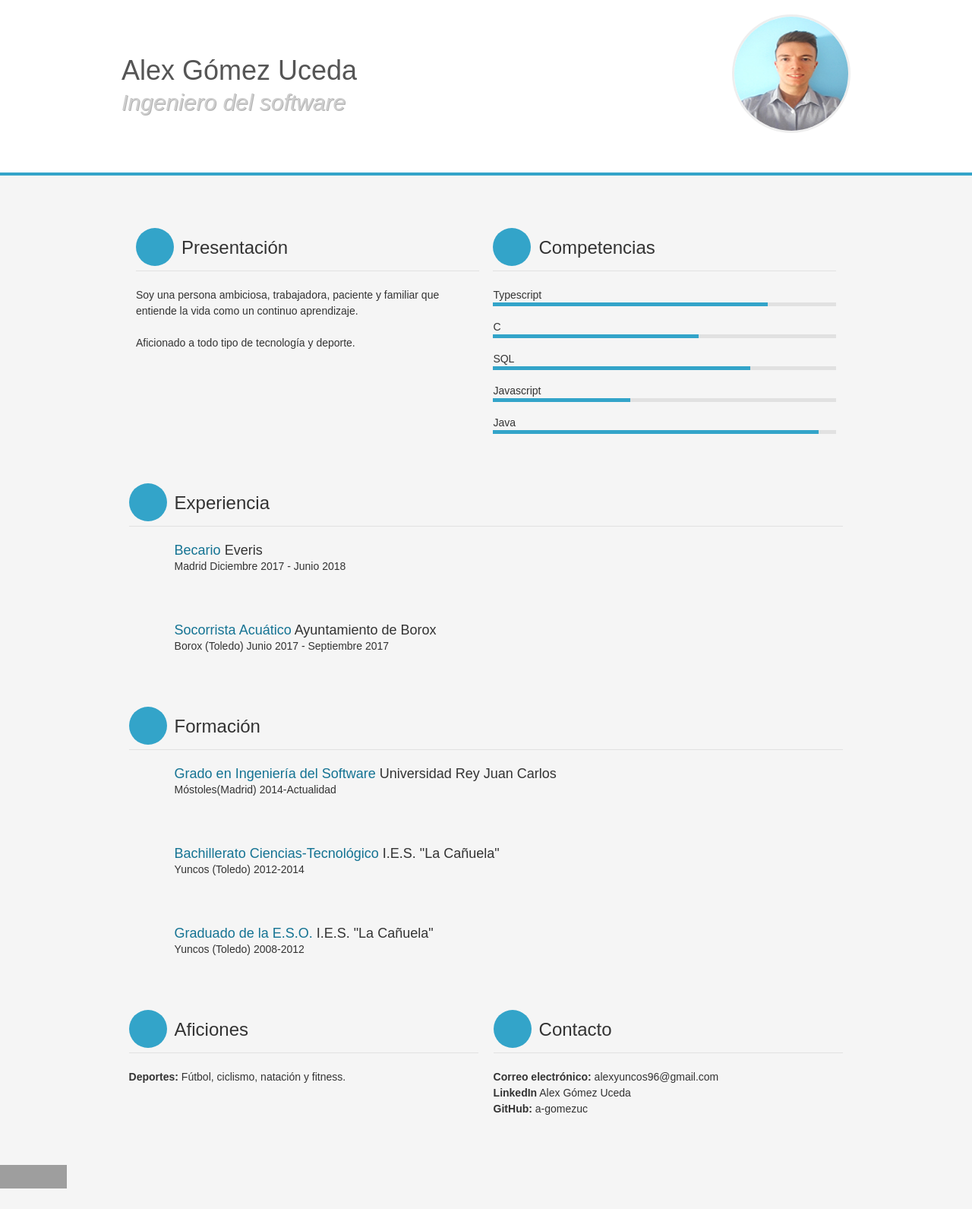
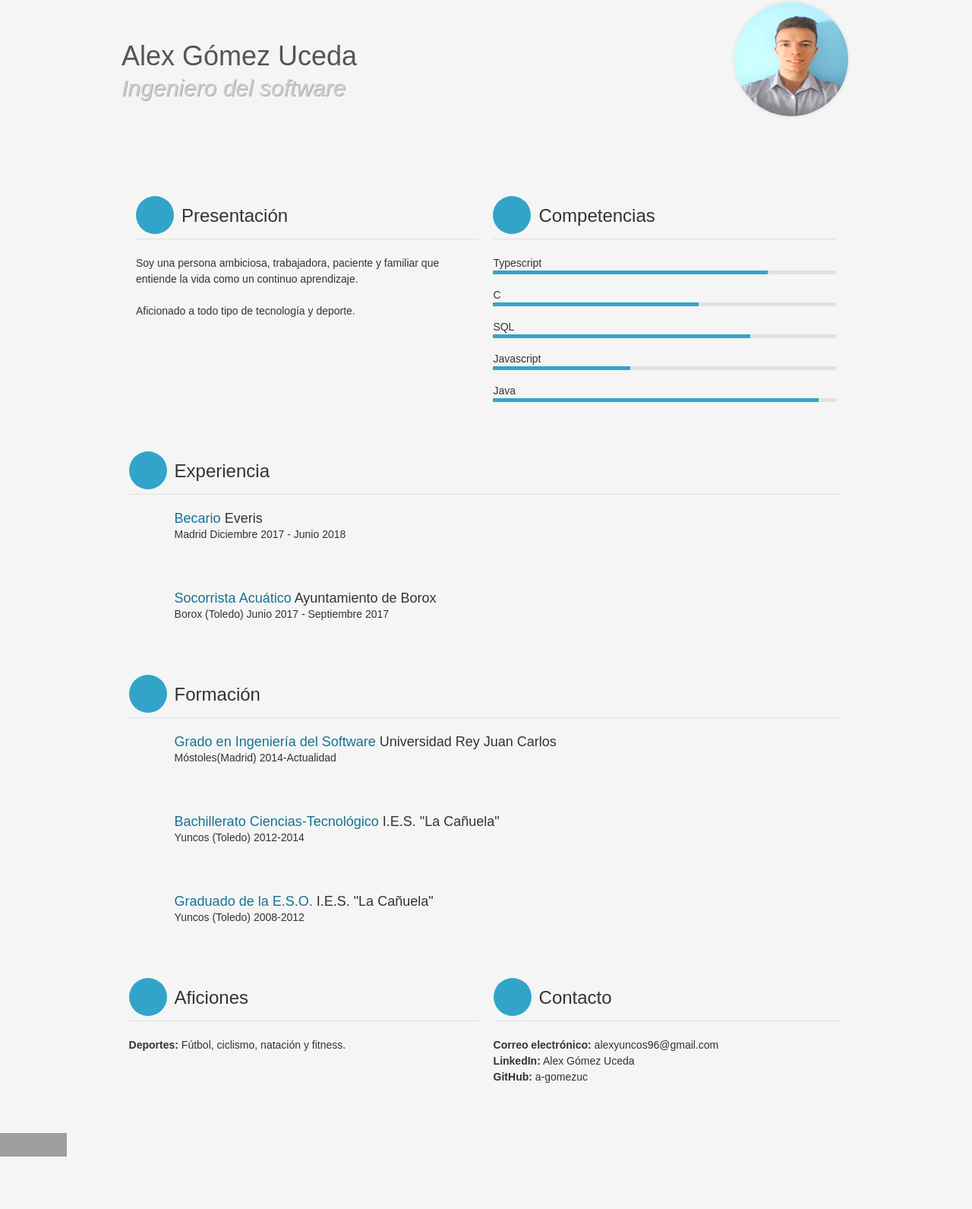
Before and after one commit to a-gomezuc/a-gomezuc.github.io, a plain HTML site: page index.html in a window 1280 px wide. Shown: the whole page at 76% size. After the commit the page ends 1549 px from the top, so only its background shows below. Drawn offline with Linux system fonts and the light colour scheme; grey boxes are pictures that could not be loaded; a web font is replaced by a local one.

Commit message:
Little changes

```diff
--- a/index.html
+++ b/index.html
@@ -20,7 +20,7 @@
 <body>
 
     <!-- Header -->
-    <header role="banner">
+    <header class="banner">
         <div class="container_16">
             <div class="subheading">
                 <h1>Alex Gómez Uceda</h1>
@@ -106,7 +106,7 @@
             <h3>Contacto</h3>
             <ul class="barres">
                 <li><strong>Correo electrónico:</strong><span> alexyuncos96@gmail.com</span></li>
-                <li><strong>LinkedIn</strong><span> Alex Gómez Uceda</span></li>
+                <li><strong>LinkedIn:</strong><span> Alex Gómez Uceda</span></li>
                 <li><strong>GitHub:</strong> a-gomezuc<span></span></li>
             </ul>
         </div>
```
